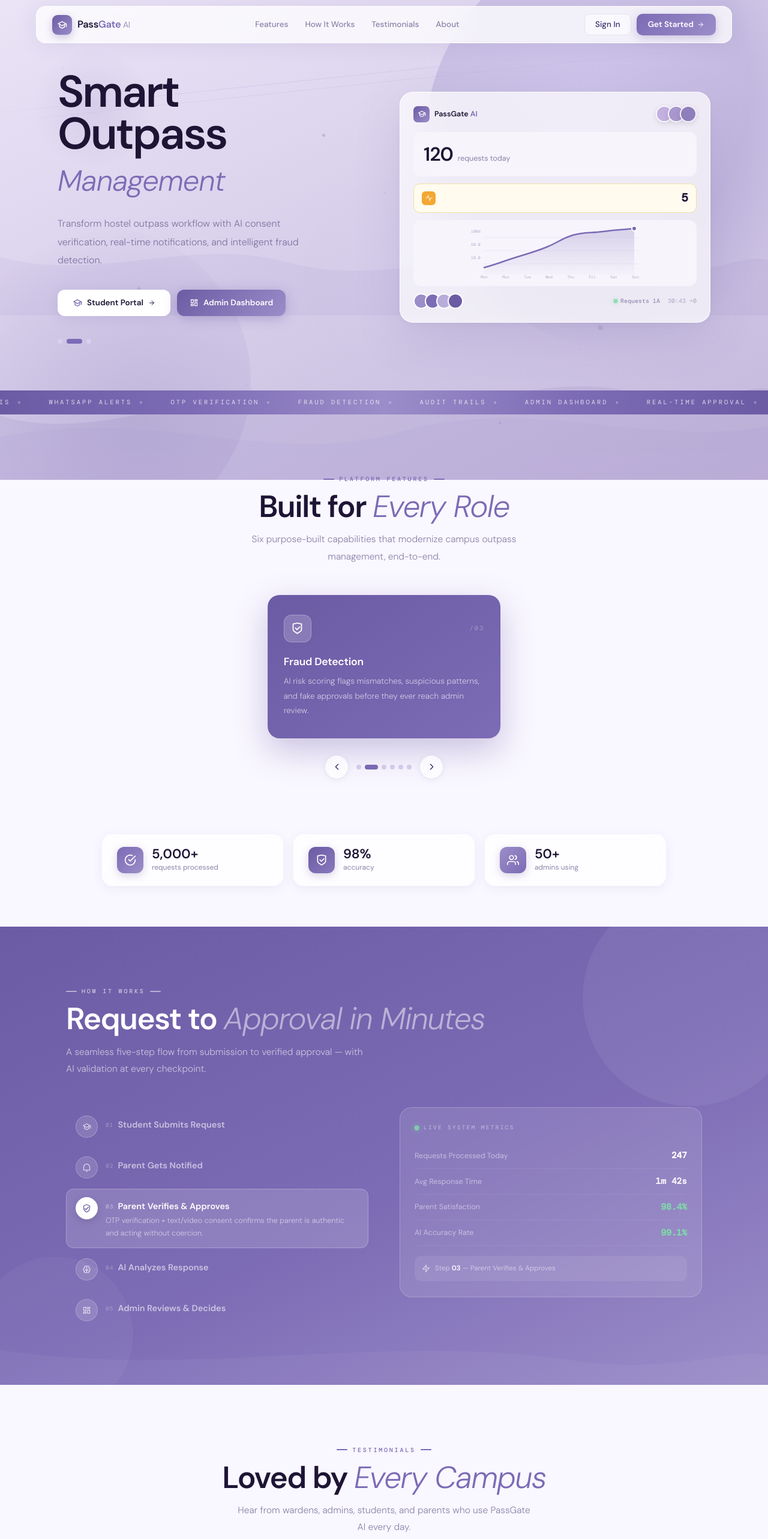
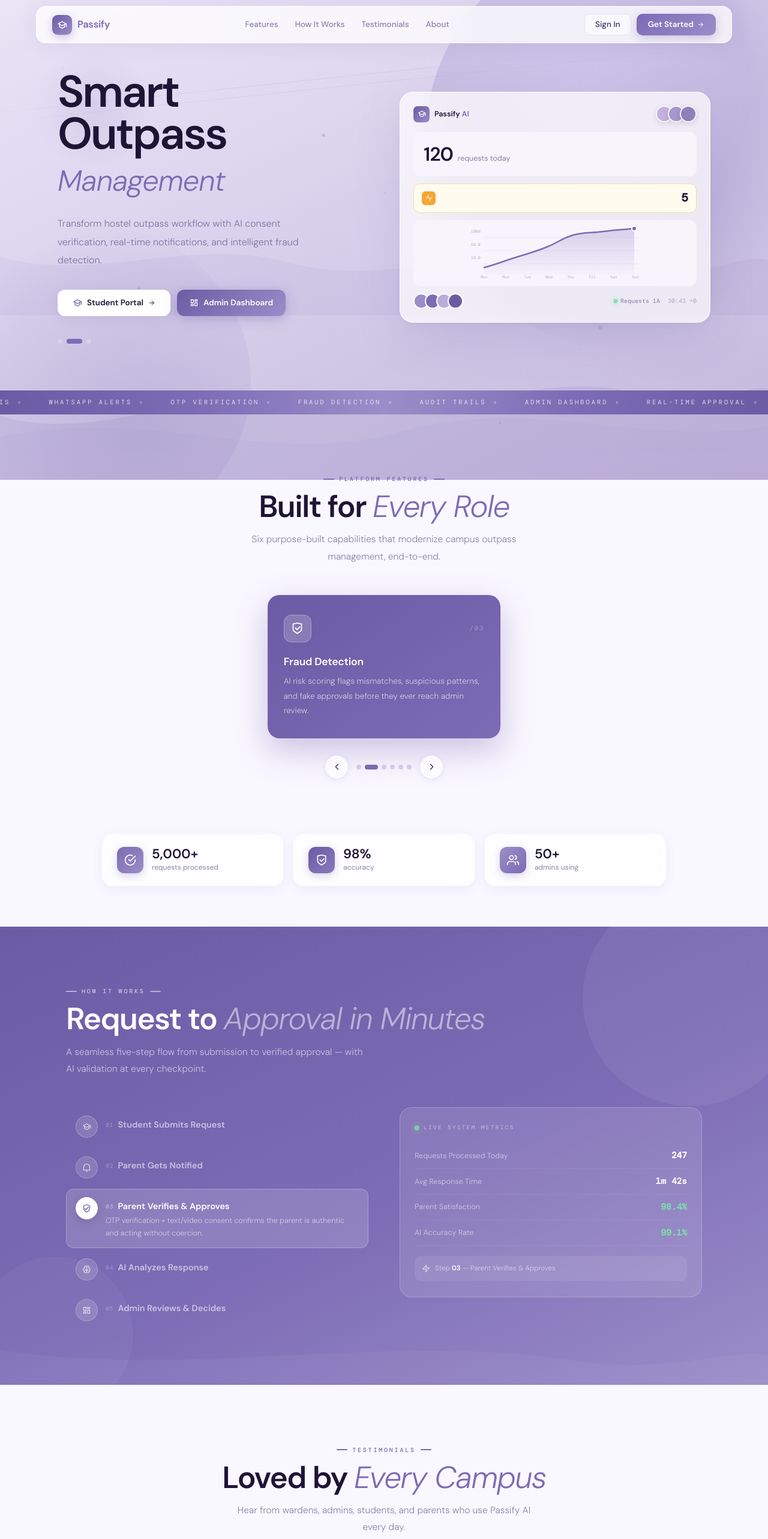
Before and after one commit to sneha-bhardwaj7/AiOutpass, a React app in the folder frontend/: page / in a window 1280 px wide. Shown: the top 2566 px of the page at 60% size. Built offline with nearby package versions, Linux system fonts and the light colour scheme; the HTML template or start-up script is replaced by a standard one.

Commit message:
final commit

```diff
--- a/frontend/src/pages/LandingPage.jsx
+++ b/frontend/src/pages/LandingPage.jsx
@@ -158,8 +158,8 @@
             <MdOutlineSchool size={17} color="#fff" />
           </div>
           <span style={{ fontFamily: "", fontWeight: 800, fontSize: 16.5, color: C.textDark, letterSpacing: -0.3 }}>
-            Pass<span style={{ color: C.mid }}>Gate</span>
-            <span style={{ color: C.textLight, fontWeight: 300, fontSize: 14 }}> AI</span>
+            <span style={{ color: C.mid }}>Passify</span>
+            {/* <span style={{ color: C.textLight, fontWeight: 300, fontSize: 14 }}> AI</span> */}
           </span>
         </a>
 
@@ -310,7 +310,7 @@
                 <div style={{ width:27, height:27, borderRadius:7, background:`linear-gradient(135deg, ${C.deep}, ${C.bright})`, display:'flex', alignItems:'center', justifyContent:'center' }}>
                   <MdOutlineSchool size={14} color="#fff" />
                 </div>
-                <span style={{ fontFamily:"", fontWeight:700, fontSize:12.5, color:C.textDark }}>PassGate <span style={{ color:C.mid }}>AI</span></span>
+                <span style={{ fontFamily:"", fontWeight:700, fontSize:12.5, color:C.textDark }}>Passify <span style={{ color:C.mid }}>AI</span></span>
               </div>
               <div style={{ display:'flex' }}>
                 {['#C4B0E0','#A896CE','#8E7EBC'].map((c,i) => (
@@ -616,7 +616,7 @@
 
 /* ── Testimonials ── */
 const TESTIMONIALS = [
-  { name:'Priya Sharma',     role:'Hostel Warden, NIT Delhi',    text:'PassGate AI has completely transformed how we manage outpass requests. What used to take hours now takes minutes. The AI consent verification is remarkably accurate.', rating:5, initials:'PS' },
+  { name:'Priya Sharma',     role:'Hostel Warden, NIT Delhi',    text:'Passify AI has completely transformed how we manage outpass requests. What used to take hours now takes minutes. The AI consent verification is remarkably accurate.', rating:5, initials:'PS' },
   { name:'Dr. Rajesh Kumar', role:'Dean of Students, IIT Bombay',text:'The fraud detection alone has saved us from dozens of fake approvals. Parents love the WhatsApp notifications. Implementation was seamless.', rating:5, initials:'RK' },
   { name:'Ananya Iyer',      role:'Student, VIT Vellore',        text:'Submitting an outpass used to be a 2-day ordeal. Now my parents get notified instantly and approve in minutes. Completely stress-free.', rating:5, initials:'AI' },
   { name:'Vikram Nair',      role:'Admin Officer, BITS Pilani',  text:"The audit trail feature is excellent for compliance. The dashboard gives us a bird's eye view of everything in real time.", rating:5, initials:'VN' },
@@ -635,7 +635,7 @@
   return (
     <section id="testimonials" style={{ padding:'92px 24px', position:'relative', zIndex:2, overflow:'hidden' }}>
       <div style={{ maxWidth:1060, margin:'0 auto' }}>
-        <SectionHeader label="Testimonials" title="Loved by" accent="Every Campus" sub="Hear from wardens, admins, students, and parents who use PassGate AI every day." />
+        <SectionHeader label="Testimonials" title="Loved by" accent="Every Campus" sub="Hear from wardens, admins, students, and parents who use Passify AI every day." />
         <div style={{ position:'relative', height:305, display:'flex', alignItems:'center', justifyContent:'center', marginBottom:34 }}>
           {cards.map(({name,role,text,rating,initials,offset})=>(
             <div key={`${name}-${active}`} style={{
@@ -748,8 +748,8 @@
             <MdOutlineSchool size={15} color="#fff"/>
           </div>
           <span style={{ fontFamily:"", fontWeight:800, fontSize:16, color:'#fff', letterSpacing:-0.2 }}>
-            Pass<span style={{ color:'rgba(255,255,255,0.50)' }}>Gate</span>
-            <span style={{ color:'rgba(255,255,255,0.28)', fontWeight:300 }}> AI</span>
+            <span style={{ color:'rgba(255,255,255,0.50)' }}>Passify</span>
+            {/* <span style={{ color:'rgba(255,255,255,0.28)', fontWeight:300 }}> AI</span> */}
           </span>
         </div>
         <div style={{ display:'flex', gap:20, flexWrap:'wrap' }}>
@@ -760,7 +760,7 @@
           ))}
         </div>
         <span style={{ fontSize:10.5, letterSpacing:'0.08em', color:'rgba(255,255,255,0.18)', fontFamily:"'DM Mono', monospace" }}>
-          © 2025 PassGate AI · MERN + LangChain + n8n
+          © 2025 Passify AI · MERN + LangChain + n8n
         </span>
       </div>
     </footer>
```
